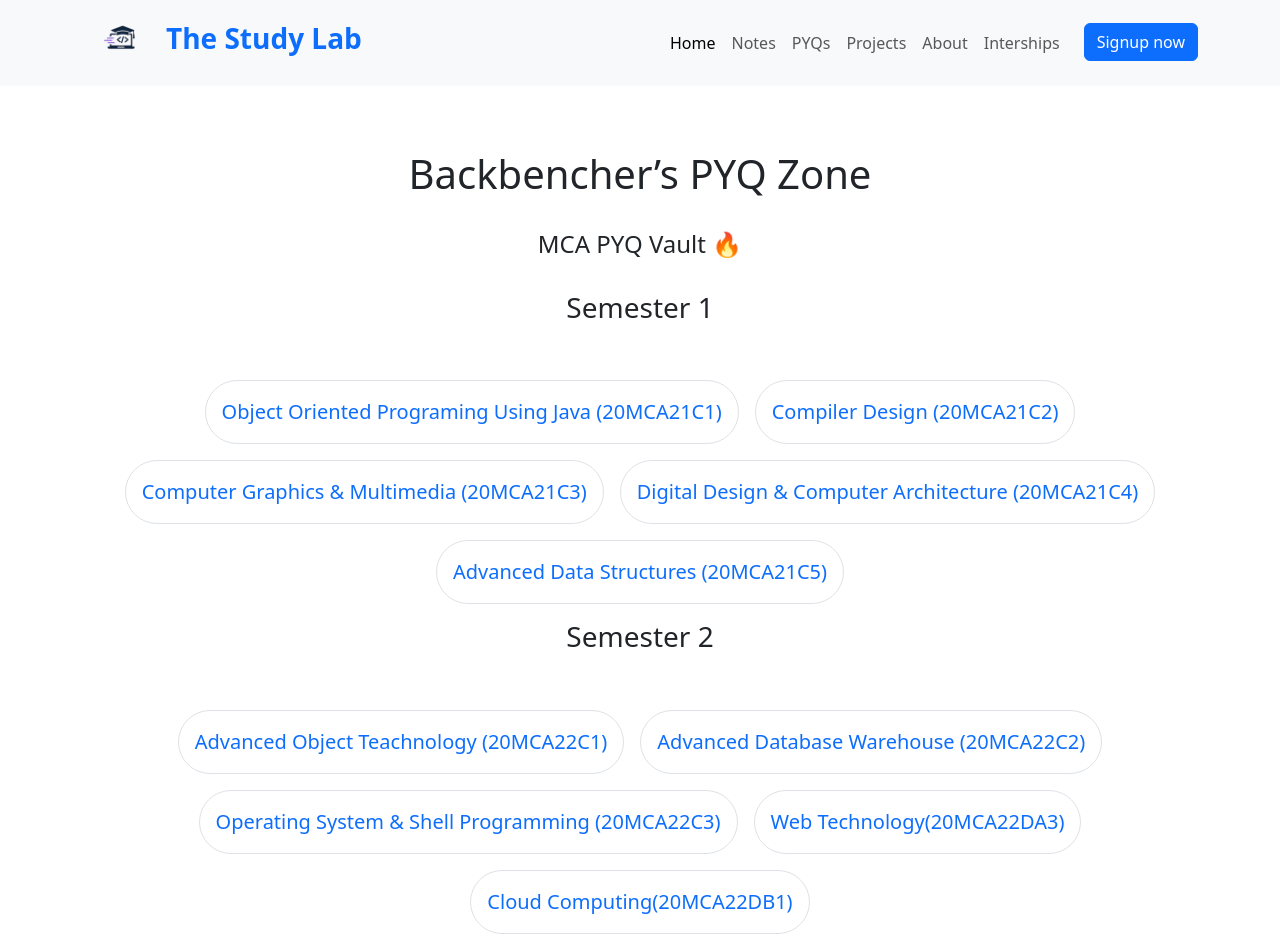
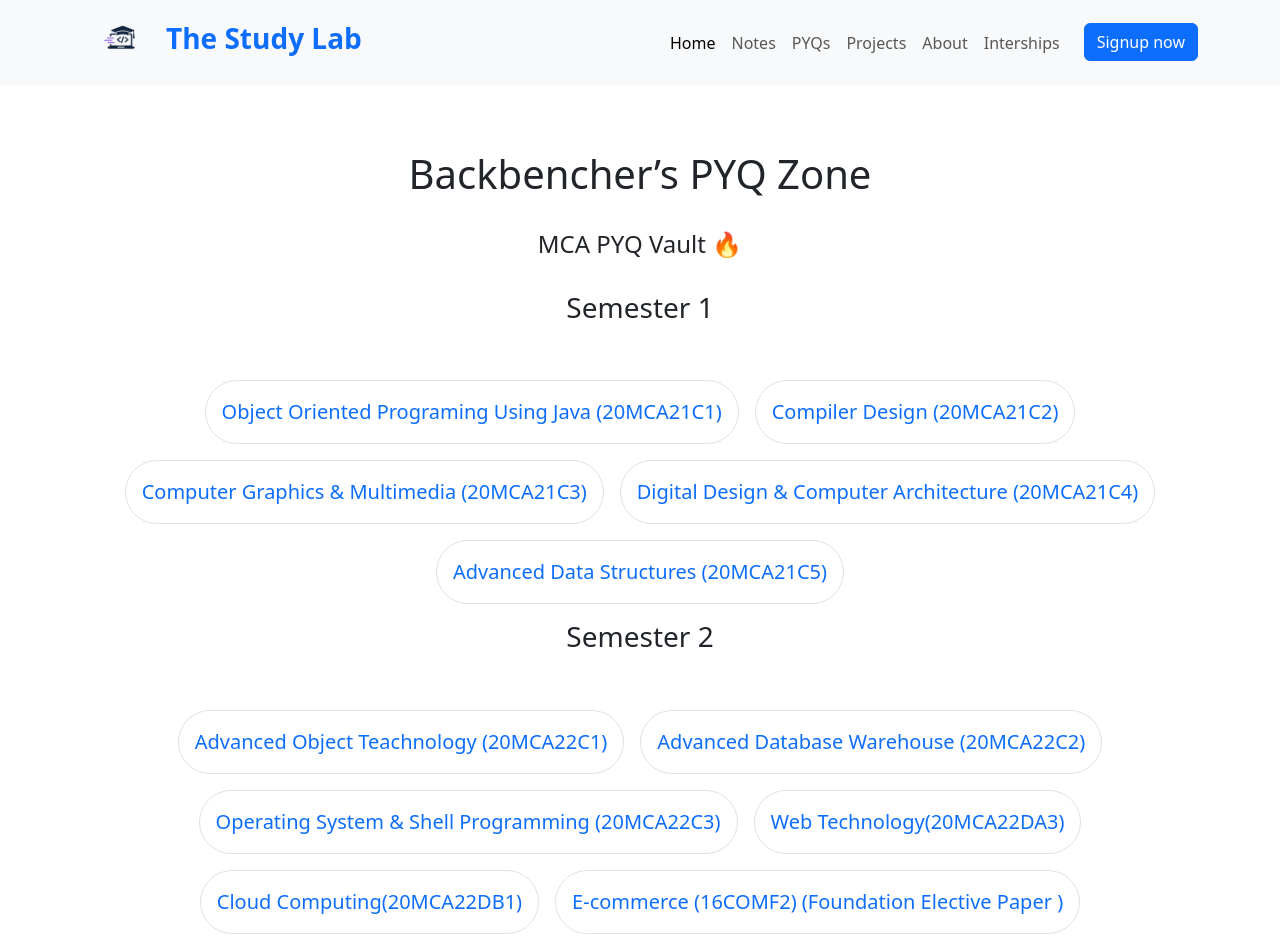
Before and after one commit to Devanggupta1508/The-STUDY-LAB-Frontend-, a React (Vite) app: page /pyqs in a window 1280 px wide. Shown: the top 952 px of the page. Built offline with nearby package versions, Linux system fonts and the light colour scheme.

Commit message:
sample paper upload

```diff
--- a/src/landing_page/pyqs/PYQs.jsx
+++ b/src/landing_page/pyqs/PYQs.jsx
@@ -1,4 +1,9 @@
+import Ecommerce from "./EcommerceSamplePaper.pdf";
 import ADBD from "./ADBD Sample paper.pdf";
+import   CloudComputing from "./CloudComputingSamplePaper.pdf";
+
+
+
 
 function PYQs(){
      const handleClick = (e) => {
@@ -48,7 +53,11 @@ function PYQs(){
 
                             Web Technology(20MCA22DA3)  </a>
 
-                         <a href="#" className="border p-3 text-decoration-none fs-5 m-2" style={{borderRadius:"100px"}}  onClick={handleClick}> Cloud Computing(20MCA22DB1) </a> </div>
+                         <a href={CloudComputing} className="border p-3 text-decoration-none fs-5 m-2" style={{borderRadius:"100px"}} > Cloud Computing(20MCA22DB1) </a>
+
+                            <a href={Ecommerce} className="border p-3 text-decoration-none fs-5 m-2" style={{borderRadius:"100px"}}> E-commerce (16COMF2) (Foundation Elective Paper ) </a>
+
+                         </div>
 
                                     <h3 className="text-center m-2"> Semester 3</h3>
                                     { <p className="text-center"> Semester PYQs Coming Soon...</p>/*
```
Also changed, not shown: 2 other files (tests, documents, lock files or other folders).
